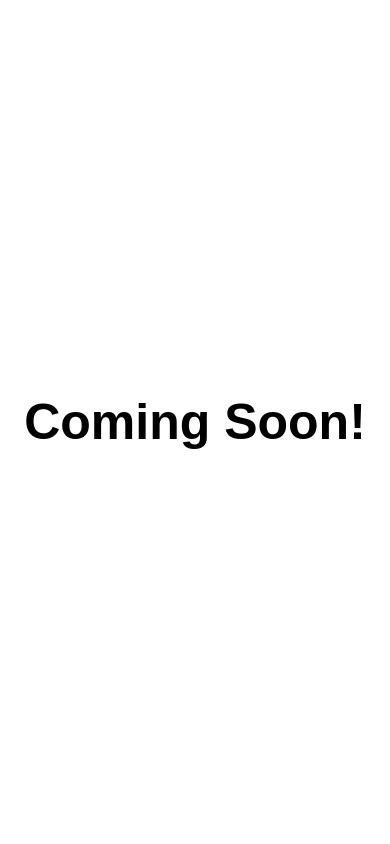
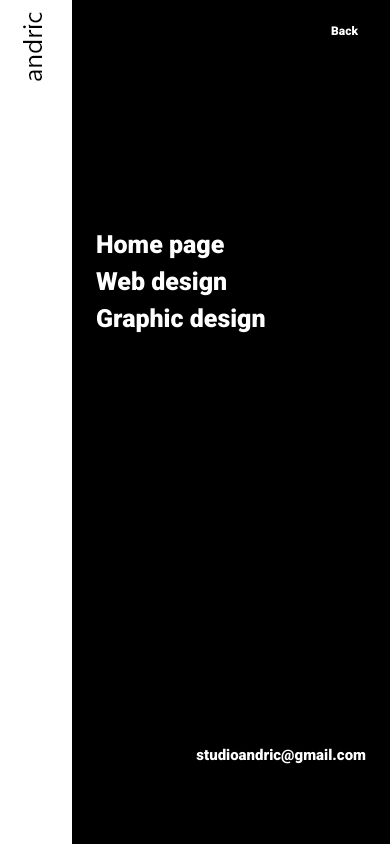
Before and after one commit to nikola-sicevic/studioandric, a plain HTML site: page index.html in a window 390 px wide. Drawn offline with Linux system fonts and the light colour scheme.

Commit message:
Mobile header created, mobile navigation created, mobile home section created

```diff
--- a/css/style.css
+++ b/css/style.css
@@ -1,10 +1,110 @@
-body{
-    display: flex;
-    justify-content: center;
-    align-items: center;
+/* VARIABLES */
+:root{
+    /* colors */
+    --black: #000000;
+    --white: #ffffff;
+    --shadow: #E8E8E8;
 }
 
-h1{
-    font-size: 50px;
-    font-family: Arial, Helvetica, sans-serif;
+/* GLOBAL STYLES */
+body{
+    margin: 0;
+    font-family: "Roboto", Arial, Helvetica, sans-serif;
 }
+
+a{
+    text-decoration: none;
+    display: block;
+    color: var(--black);
+}
+
+ul{
+    list-style: none;
+    margin: 0;
+    padding: 0;
+}
+
+/* SPECIFIC STYLES */
+
+/* mobile header */
+header{
+    position: fixed;
+    width: calc(100% - 4rem);
+    height: 37px;
+    padding: 0 2rem;
+    display: flex;
+    justify-content: space-between;
+    align-items: center;
+    box-shadow: 0 3px 3px 0 var(--shadow);
+    font-size: 12px;
+}
+
+/* mobile navigation */
+
+.menu-sm{
+    /* display: none; */
+    position: fixed;
+    width: 100vw;
+    height: 100vh;
+    display: flex;
+    z-index: 2;
+}
+
+.menu-sm .menu-left{
+    display: flex;
+    width: 4.5rem;
+    background-color: var(--white);
+    justify-content: center;
+}
+
+.menu-sm .menu-left img{
+    align-self: flex-start;
+    margin-left: -.5rem;
+    margin-top: .75rem;
+}
+
+.menu-sm .menu-right{
+    width: calc(100% - 4.5rem);
+    background-color: var(--black);
+    color: var(--white);
+    display: flex;
+    flex-flow: row wrap;
+}
+
+.menu-sm .menu-right a{
+    color: white;
+}
+
+.menu-sm .menu-right .btn-menu-close{
+    align-self: flex-start;
+    width: 100%;
+    margin: 1.5rem 2rem;
+    font-size: 12px;
+    text-align: right;
+}
+
+#nav-sm{
+    margin: 0 1.5rem;
+    font-size: 25px;
+}
+
+#nav-sm ul li a{
+    padding: .25rem 0;
+}
+
+.menu-sm .menu-right .menu-sm-contact{
+    align-self: flex-end;
+    width: 100%;
+    margin: 5rem 1.5rem;
+    text-align: right;
+    font-size: 15px;
+}
+
+/* home section */
+.home{
+    width: 100vw;
+    height: 100vh;
+    display: flex;
+    align-items: center;
+    justify-content: center;
+}
--- a/index.html
+++ b/index.html
@@ -7,8 +7,39 @@
 
     <!-- CSS -->
     <link rel="stylesheet" href="css/style.css">
+
+    <!-- Fonts -->
+    <link rel="preconnect" href="https://fonts.googleapis.com">
+    <link rel="preconnect" href="https://fonts.gstatic.com" crossorigin>
+    <link href="https://fonts.googleapis.com/css2?family=Roboto:wght@900&display=swap" rel="stylesheet">
 </head>
 <body>
-    <h1>Coming Soon!</h1>
+    <div class="menu-sm">
+        <div class="menu-left">
+            <img src="img/logo_vert_sm.png" alt="Andric logo vertical">
+        </div>
+        <div class="menu-right">
+            <a href="#" class="btn-menu-close" id="btn-menu-close">Back</a>
+            <nav id="nav-sm">
+                <ul>
+                    <li>
+                        <a href="">Home page</a>
+                        <a href="">Web design</a>
+                        <a href="">Graphic design</a>
+                    </li>
+                </ul>
+            </nav>
+            <a href="mailto:studioandric@gmail.com" class="menu-sm-contact">studioandric@gmail.com</a>
+        </div>
+    </div>
+    <header>
+        <a href="index.html">
+            <img src="img/logo_menu_sm.png" alt="Andric logo mobile">
+        </a>
+        <a href="#" class="btn-menu-open" id="btn-menu-open">Menu</a>
+    </header>
+    <section class="home" id="home">
+        <img src="img/logo_home_sm.png" alt="Andric logo home">
+    </section>
 </body>
 </html>
```
Also changed, not shown: img/logo_home_lg.png (added), img/logo_home_sm.png (added), img/logo_menu_lg.png (added), img/logo_menu_sm.png (added), img/logo_vert_lg.png (added), img/logo_vert_sm.png (added).
